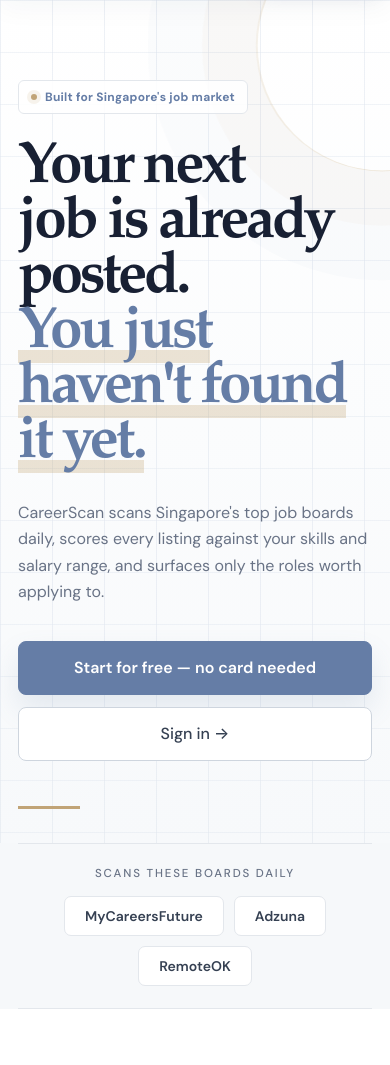
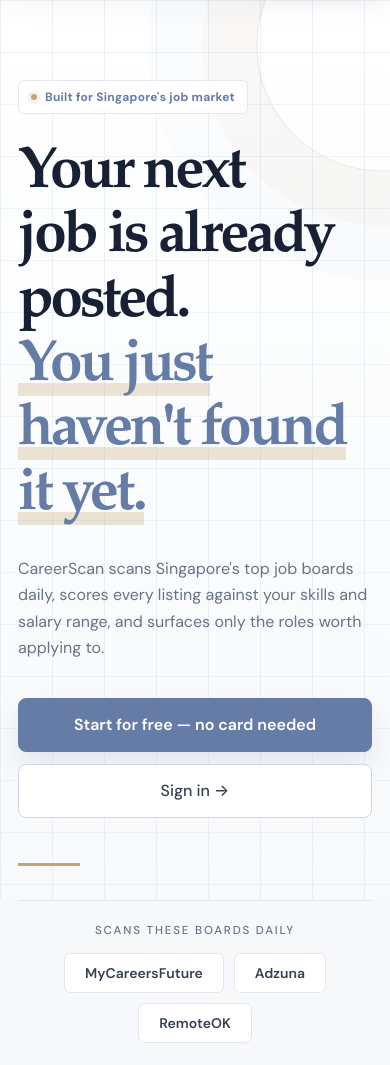
Before and after one commit to salvestr0/JobScanner, a Flask app: page / in a window 390 px wide. Shown: the part 67-1132 px from the top of the page. Run offline with Flask 3, Linux system fonts and the light colour scheme; parts of the project's set-up code (start-up, migrations or seed data) failed here and were passed over; some libraries are stand-ins or nearby versions.

Commit message:
Fix hero heading line collision on home page
Hero <h1> used sub-1.0 line-height (0.92 desktop, 0.94 mobile), causing
descenders ("job"/"posted") to crash into the caps of the next line at the
large display-serif size. Loosen to 1.08 (desktop) / 1.1 (mobile) so lines
clear while keeping the tight editorial look.

Co-Authored-By: Claude Opus 4.8 <noreply@anthropic.com>

```diff
--- a/templates/home.html
+++ b/templates/home.html
@@ -258,7 +258,7 @@
       color: var(--v3-ink) !important;
       font-family: "Iowan Old Style", "Palatino Linotype", "Book Antiqua", Georgia, serif !important;
       font-size: clamp(3.5rem, 7.2vw, 6.8rem) !important;
-      line-height: 0.92 !important;
+      line-height: 1.08 !important;
       letter-spacing: -0.055em;
       text-wrap: balance;
       animation: v3FadeUp 720ms ease both;
@@ -1029,7 +1029,7 @@
 
       body > section:nth-of-type(1) h1 {
         font-size: clamp(3rem, 15vw, 4.6rem) !important;
-        line-height: 0.94 !important;
+        line-height: 1.1 !important;
       }
 
       body > section:nth-of-type(1) p {
```
